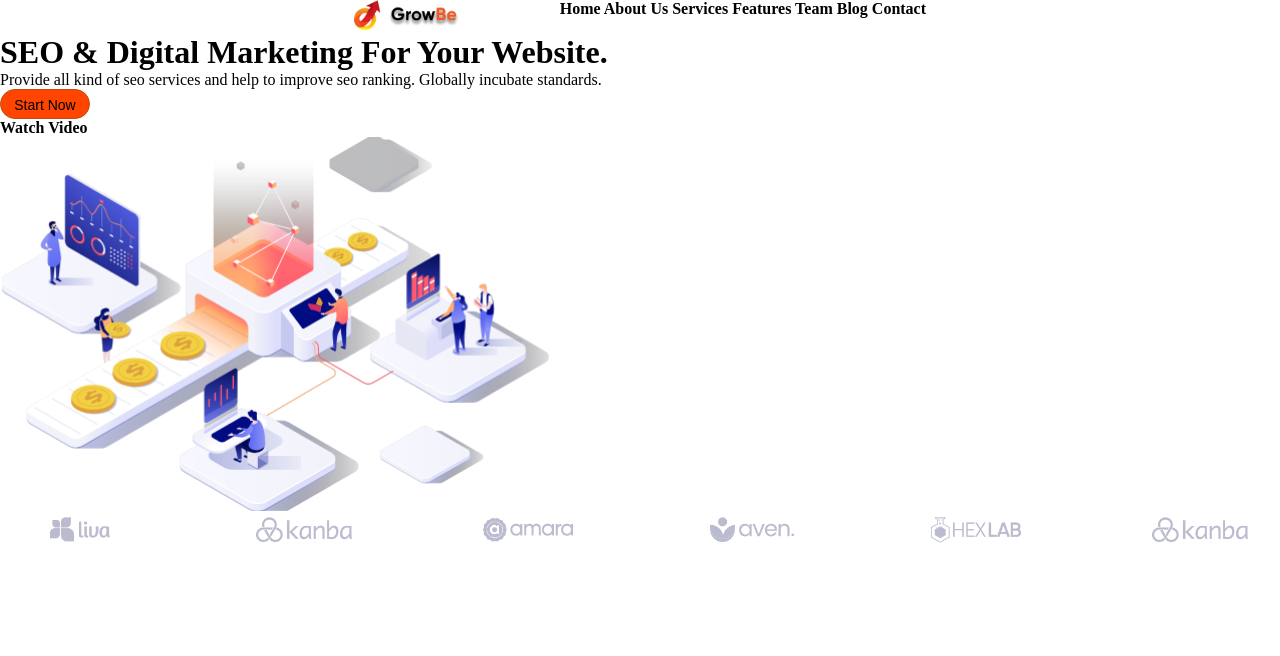
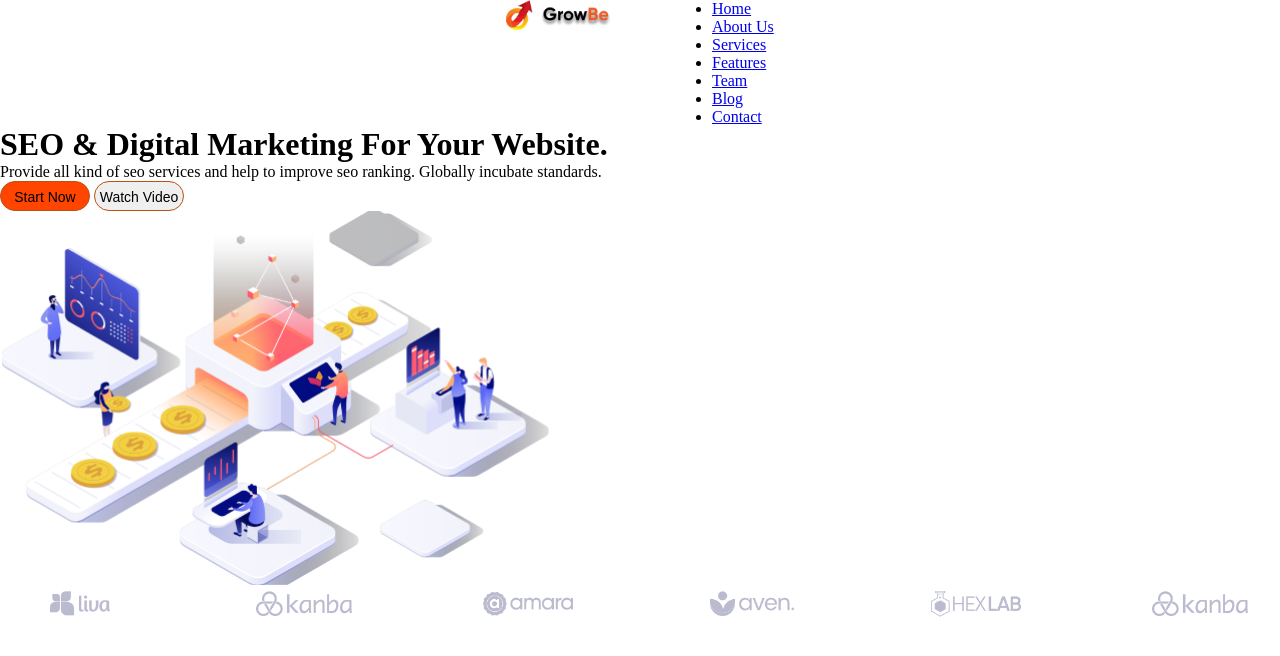
Before and after one commit to 8626100/H_project3, a plain HTML site: page index.html in a window 1280 px wide. Drawn offline with Linux system fonts and the light colour scheme.

Commit message:
made some changes

```diff
--- a/css/style.css
+++ b/css/style.css
@@ -39,3 +39,13 @@
     background-color: orangered;
     line-height: 30px;
 }
+
+.top-about-group-txt {
+    width: 90px;
+    height: 30px;
+    outline: orangered;
+    border: 1px solid rgb(187, 80, 18);
+    border-radius: 15px;
+    font-size: 14px;
+    line-height: 30px;
+}
--- a/index.html
+++ b/index.html
@@ -14,7 +14,18 @@
         <div class="header">
 
             <a href="#"><img src="img/Logo.png" alt="logo" height="30"></a>
-            <h4 class="header-txt-menu">Home About Us Services Features Team Blog Contact</h4>
+            <div class="header-menu">
+                <ul>
+                    <li><a href="#">Home</a></li>
+                    <li><a href="#">About Us</a></li>
+                    <li><a href="#">Services</a></li>
+                    <li><a href="#">Features</a></li>
+                    <li><a href="#">Team</a></li>
+                    <li><a href="#">Blog</a></li>
+                    <li><a href="#">Contact</a></li>
+
+                </ul>
+            </div>
         </div>
         <div class="top-content">
             <div class="top-about">
@@ -26,7 +37,7 @@
 
                 <div class="top-about-wrp-group">
                     <button class="top-about-group-btn">Start Now</button>
-                    <h4 class="top-about-group-txt">Watch Video</h4>
+                    <button class="top-about-group-txt">Watch Video</button>
 
                 </div>
                 <img class="top-content-photo" src="img/photo.png" alt="photo" height="374">
```
